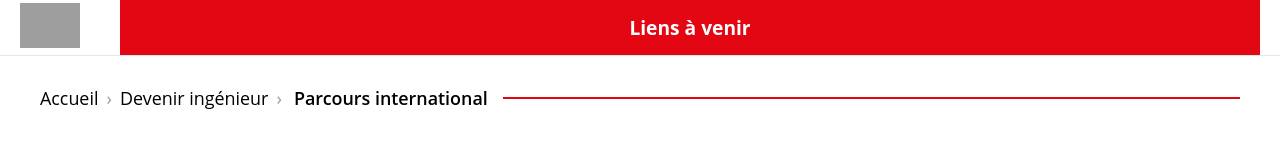
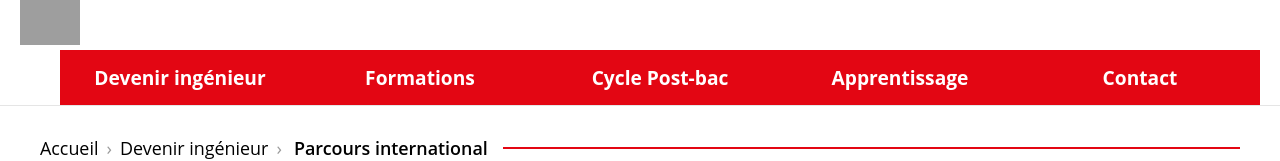
Before and after one commit to vhaudebert-ui/TP-ISEN-Ouest---Haudebert-Elkhalfi, a plain HTML site: page formations.html in a window 1280 px wide. Shown: the top 161 px of the page. Drawn offline with Linux system fonts and the light colour scheme; grey boxes are pictures that could not be loaded.

Commit message:
F41 Header E1

```diff
--- a/formations.html
+++ b/formations.html
@@ -16,11 +16,26 @@
       <img src="https://isen-ouest.fr/wp-content/uploads/2024/07/15/logo-isen-couleur.png" alt="ISEN Ouest">
     </a>
     <nav class="header-nav">
+
+    </nav>
+  </div>
+
+  <div class="header-container">
+    <!-- Logo -->
+
+
+    <!-- Navbar -->
+    <nav class="header-nav">
       <ul>
-        <li><a href="#">Liens à venir</a></li>
+        <li><a href="https://isen-ouest.fr/wp-content/uploads/2024/10/21/vignette-dp-usine-du-futur.png">Devenir ingénieur</a></li>
+        <li><a href="https://isen-ouest.fr/wp-content/uploads/2024/10/21/vignette-dp-systeme-embarques.png">Formations</a></li>
+        <li><a href="https://isen-ouest.fr/wp-content/uploads/2024/10/21/vignette-dp-mobilite-electrique.png">Cycle Post-bac</a></li>
+        <li><a href="https://isen-ouest.fr/wp-content/uploads/2024/10/21/vignette-dp-robotique-drones.png">Apprentissage</a></li>
+        <li><a href="https://isen-ouest.fr/wp-content/uploads/2024/10/21/vignette-dp-finance.png">Contact</a></li>
       </ul>
     </nav>
   </div>
+
 </header>
 
 
```
